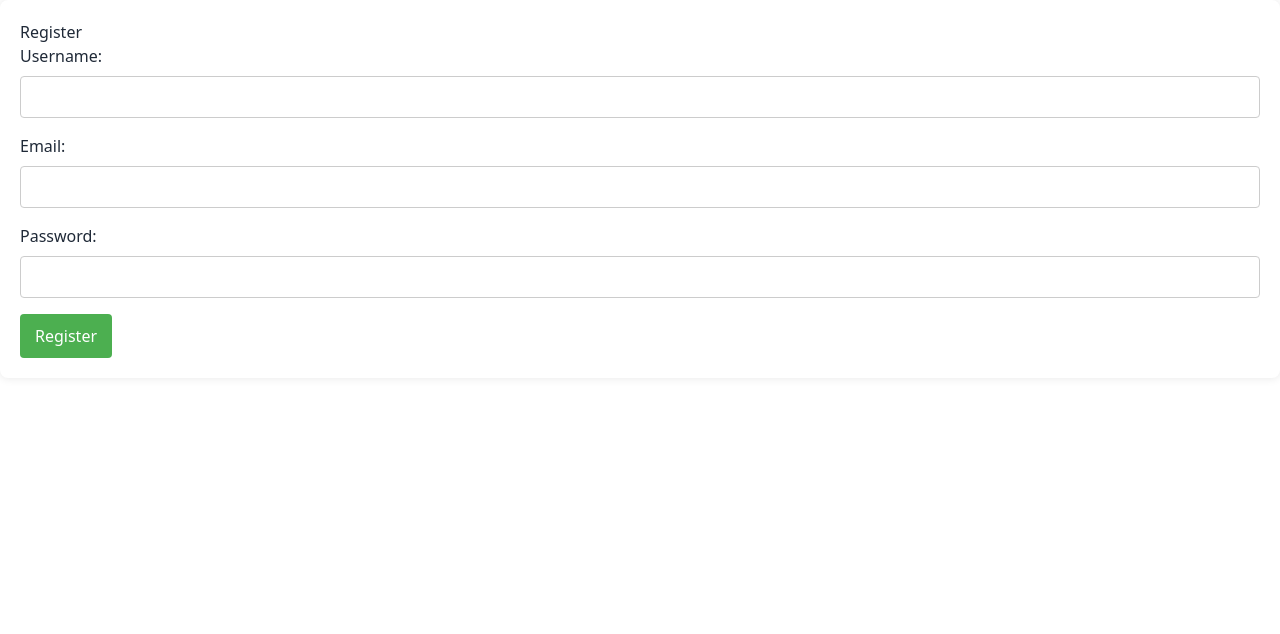
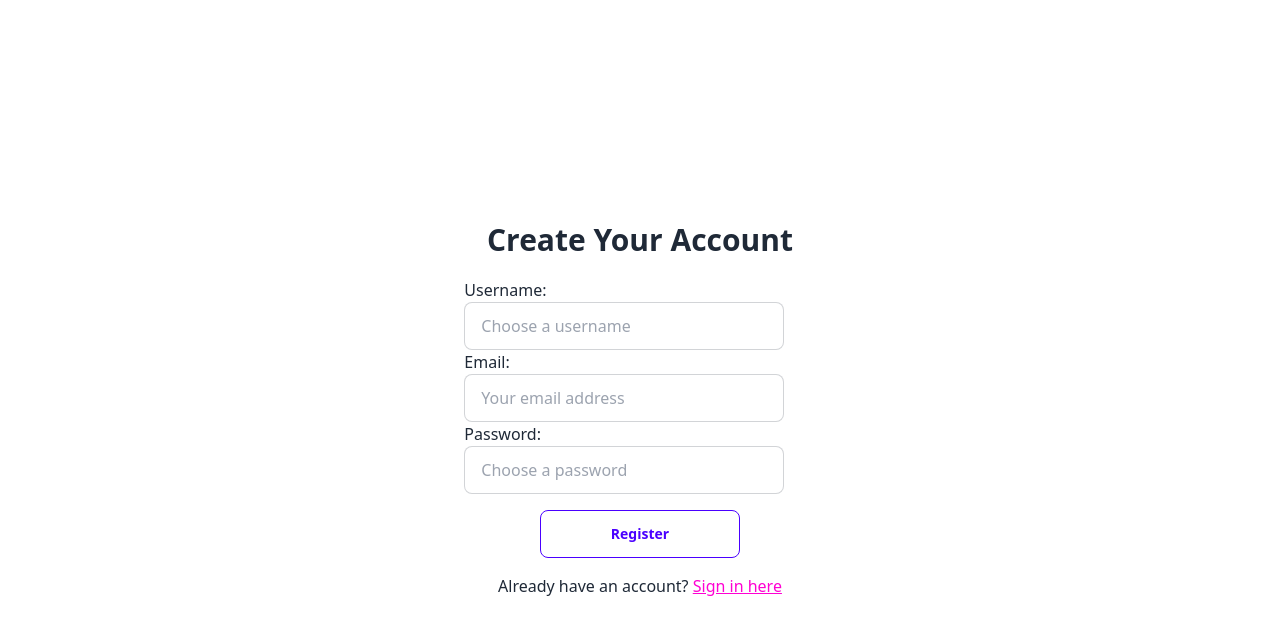
Before and after one commit to ptrstr/conuhacks8, a SvelteKit app in the folder web/: page /register in a window 1280 px wide. Shown: the top 634 px of the page. Built offline with nearby package versions, Linux system fonts and the light colour scheme.

Commit message:
register done(kinda)

```diff
--- /dev/null
+++ b/web/src/routes/editprofile/+page.svelte
@@ -0,0 +1,50 @@
+<div class="flex justify-center items-center w-full min-h-screen p-8"> <!-- Added padding -->
+
+    <!-- Left Section: Profile Picture -->
+    <div class="flex flex-col items-center mr-8">
+        <div class="relative w-28 h-28 rounded-full overflow-hidden cursor-pointer">
+            <!-- Placeholder for the profile picture, can be an image -->
+            <img src="./photorandom.png" alt="Profile Picture" class="w-full h-full object-cover" />
+            <!-- Overlay for changing profile picture -->
+            <div class="absolute inset-0 bg-black bg-opacity-50 flex items-center justify-center">
+                <span class="text-white">Change Picture</span>
+            </div>
+        </div>
+    </div>
+
+    <!-- Right Section: Edit Name, Email, and Buttons -->
+    <div class="flex flex-col">
+        <h1 class="text-2xl font-semibold mb-4">Edit Your Profile</h1>
+
+        <!-- Edit Name -->
+        <div class="form-control mb-4">
+            <label class="input-group">
+                <span>Name: </span>
+                <input type="text" name="name" placeholder="Your name" class="input input-bordered w-full max-w-md" required>
+            </label>
+        </div>
+
+        <!-- Edit Email -->
+        <div class="form-control mb-4">
+            <label class="input-group">
+                <span>Email: </span>
+                <input type="email" name="email" placeholder="Your email address" class="input input-bordered w-full max-w-md" required>
+            </label>
+        </div>
+
+        <!-- Buttons for Skills, Interests, and Availabilities -->
+        <div class="flex mb-4">
+            <a href="/edit/skills" class="btn btn-outline btn-primary mr-2">Skills</a>
+            <a href="/edit/interests" class="btn btn-outline btn-primary mr-2">Interests</a>
+            <a href="/edit/availabilities" class="btn btn-outline btn-primary">Availabilities</a>
+        </div>
+
+        <!-- Save Button -->
+        <button class="btn btn-primary">Save</button> <!-- Added Save Button -->
+
+        <!-- Change Password Link -->
+        <div class="text-center mt-auto">
+            <a class="link link-secondary" href="/change-password">Change Password</a>
+        </div>
+    </div>
+</div>
--- a/web/src/routes/register/+page.svelte
+++ b/web/src/routes/register/+page.svelte
@@ -1,75 +1,30 @@
-<script>
-  let username = '';
-  let email = '';
-  let password = '';
-
-  function handleSubmit() {
-    // You can implement form submission logic here
-    // Typically, this would involve sending data to a server for registration
-    console.log('Submitted:', { username, email, password });
-  }
-</script>
-
-<style>
-  body {
-    font-family: Arial, sans-serif;
-    background-color: #f4f4f4;
-    margin: 0;
-    padding: 0;
-    display: flex;
-    justify-content: center;
-    align-items: center;
-    height: 100vh;
-  }
-
-  form {
-    background-color: #fff;
-    padding: 20px;
-    border-radius: 8px;
-    box-shadow: 0 0 10px rgba(0, 0, 0, 0.1);
-  }
-
-  label {
-    display: block;
-    margin-bottom: 8px;
-  }
-
-  input {
-    width: 100%;
-    padding: 8px;
-    margin-bottom: 16px;
-    box-sizing: border-box;
-    border: 1px solid #ccc;
-    border-radius: 4px;
-  }
-
-  button {
-    background-color: #4caf50;
-    color: #fff;
-    padding: 10px 15px;
-    border: none;
-    border-radius: 4px;
-    cursor: pointer;
-    font-size: 16px;
-  }
-
-  button:hover {
-    background-color: #45a049;
-  }
-</style>
-
-<main>
-  <form on:submit|preventDefault={handleSubmit}>
-    <h2>Register</h2>
-    <label for="username">Username:</label>
-    <input type="text" id="username" bind:value={username} required />
-
-    <label for="email">Email:</label>
-    <input type="email" id="email" bind:value={email} required />
-
-    <label for="password">Password:</label>
-    <input type="password" id="password" bind:value={password} required />
-
-    <button type="submit">Register</button>
+<div class="flex flex-col justify-center items-center w-full min-h-screen">
+  <h1 class="text-center text-2xl sm:text-3xl font-semibold my-5">Create Your Account</h1>
+  <form action="" method="post">
+      <div class="form-control">
+          <label class="input-group input-group-sm">
+              <span>Username: </span>
+              <input type="text" name="username" placeholder="Choose a username" class="input input-bordered w-full max-w-xs" required><br />
+          </label>
+      </div>
+      <div class="form-control">
+          <label class="input-group input-group-sm">
+              <span>Email: </span>
+              <input type="email" name="email" placeholder="Your email address" class="input input-bordered w-full max-w-xs" required><br />
+          </label>
+      </div>
+      <div class="form-control">
+          <label class="input-group input-group-sm">
+              <span>Password: </span>
+              <input type="password" name="password" placeholder="Choose a password" class="input input-bordered w-full max-w-xs" required><br />
+          </label>
+      </div>
+      <div class="flex flex-col md:flex-row my-4 gap-2 md:gap-4 justify-center items-center">
+          <input type="submit" value="Register" class="btn btn-outline btn-primary btn-block max-w-[200px]" />
+      </div>
   </form>
-</main>
+  <div class="text-center">
+      <span>Already have an account? </span>
+      <a class="link link-secondary" href="/login">Sign in here</a>
+  </div>
+</div>
```
Also changed, not shown: web/static/photorandom.png (added).
